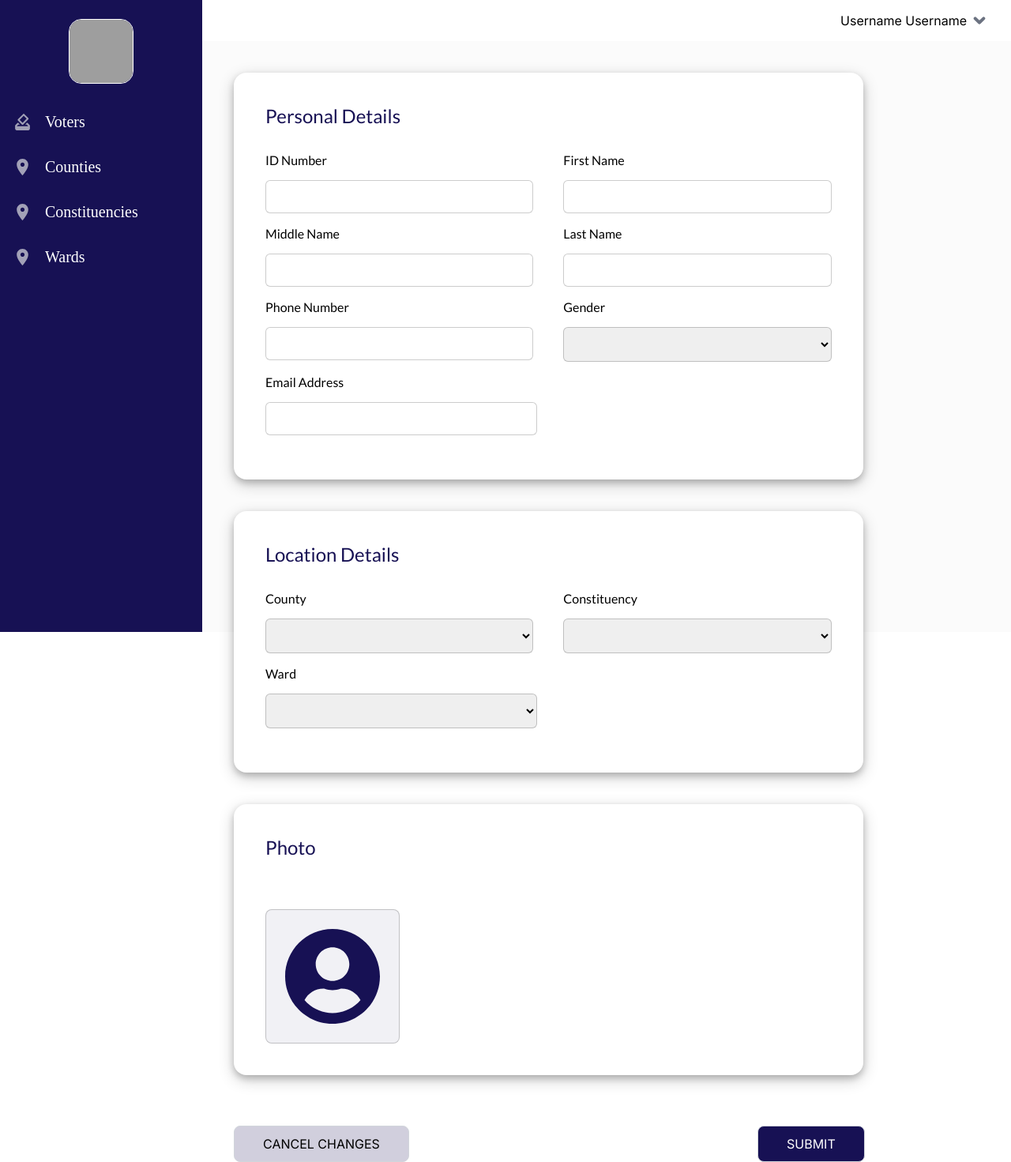
After one commit to greg-atemi/supreme-guide, a Django app: page /vote/voter_detail in a window 1280 px wide. The commit adds this page. Shown: the whole page at 79% size. Run offline with Django 4.2, Linux system fonts and the light colour scheme; grey boxes are pictures that could not be loaded.

Commit message:
Adding admin pages

```diff
--- a/templates/vote/admin/admin_base.html
+++ b/templates/vote/admin/admin_base.html
@@ -29,6 +29,9 @@
             </a>
         </div>
     </div>
+    <div id="spacer">
+
+    </div>
     <div class="parent">
         <div class="navbar">
             <div></div>
--- /dev/null
+++ b/templates/vote/admin/voter_detail.html
@@ -0,0 +1,132 @@
+{% extends 'vote/admin/admin_base.html' %}
+{% load static %}
+{% block title_block %}
+    <title>Voter Detail</title>
+{% endblock %}
+
+{% block body_block %}
+
+    <div class="form">
+        <p>Personal Details</p>
+        <form action="" method="post">
+        {% csrf_token %}
+            <div class="fieldWrapper_group">
+                <div class="fieldWrapper2">
+                    {{ form.subject.errors }}
+                    <label for="id_Engine_no">ID Number</label>
+                    <input class="input" type="text" name="License_plate_no" maxlength="254" required="" id="id_License_plate_no">
+                </div>
+
+                <div class="spacer"></div>
+
+                <div class="fieldWrapper2">
+                    {{ form.subject.errors }}
+                    <label for="id_Constituency">First Name</label>
+                    <input class="input" type="text" name="License_plate_no" maxlength="254" required="" id="id_License_plate_no">
+                </div>
+            </div>
+
+            <div class="fieldWrapper_group">
+                <div class="fieldWrapper2">
+                    {{ form.subject.errors }}
+                    <label for="id_Engine_no">Middle Name</label>
+                    <input class="input" type="text" name="License_plate_no" maxlength="254" required="" id="id_License_plate_no">
+                </div>
+
+                <div class="spacer"></div>
+
+                <div class="fieldWrapper2">
+                    {{ form.subject.errors }}
+                    <label for="id_Constituency">Last Name</label>
+                    <input class="input" type="text" name="License_plate_no" maxlength="254" required="" id="id_License_plate_no">
+                </div>
+            </div>
+
+            <div class="fieldWrapper_group">
+                <div class="fieldWrapper2">
+                    {{ form.subject.errors }}
+                    <label for="id_Engine_no">Phone Number</label>
+                    <input class="input" type="text" name="License_plate_no" maxlength="254" required="" id="id_License_plate_no">
+                </div>
+
+                <div class="spacer"></div>
+
+                <div class="fieldWrapper2">
+                    {{ form.subject.errors }}
+                    <label for="id_Constituency">Gender</label>
+                    <select class="input" name="constituency" required="" id="id_Constituency">
+                        <option value="" selected=""></option>
+                        <option value="648641">Male</option>
+                        <option value="265484">Female</option>
+                        <option value="265484">Other</option>
+                    </select>
+                </div>
+            </div>
+
+            <div class="fieldWrapper_group">
+                <div class="short">
+                    {{ form.subject.errors }}
+                    <label for="id_Engine_no">Email Address</label>
+                    <input type="text" name="License_plate_no" maxlength="254" required="" id="id_License_plate_no">
+                </div>
+            </div>
+    </div>
+
+    <div class="form">
+        <p>Location Details</p>
+            <div class="fieldWrapper_group">
+                <div class="fieldWrapper2">
+                    {{ form.subject.errors }}
+                    <label for="id_Constituency">County</label>
+                    <select class="input" name="constituency" required="" id="id_Constituency">
+                        <option value="" selected=""></option>
+                        <option value="648641">Male</option>
+                        <option value="265484">Female</option>
+                        <option value="265484">Other</option>
+                    </select>
+                </div>
+
+                <div class="spacer"></div>
+
+                <div class="fieldWrapper2">
+                    {{ form.subject.errors }}
+                    <label for="id_Constituency">Constituency</label>
+                    <select class="input" name="constituency" required="" id="id_Constituency">
+                        <option value="" selected=""></option>
+                        <option value="648641">Male</option>
+                        <option value="265484">Female</option>
+                        <option value="265484">Other</option>
+                    </select>
+                </div>
+            </div>
+
+            <div class="fieldWrapper_group">
+                <div class="short">
+                    {{ form.subject.errors }}
+                    <label for="id_Constituency">Ward</label>
+                    <select class="input" name="constituency" required="" id="id_Constituency">
+                        <option value="" selected=""></option>
+                        <option value="648641">Male</option>
+                        <option value="265484">Female</option>
+                        <option value="265484">Other</option>
+                    </select>
+                </div>
+            </div>
+    </div>
+
+    <div class="form">
+        <p>Photo</p>
+            <div class="fieldWrapper">
+                {{ form.subject.errors }}
+                <img id="output" src="{% static 'images/user.svg' %}" alt="default"/>
+            </div>
+
+    </div>
+
+    <div class="button-group">
+        <input class="submit" type="reset" value="CANCEL CHANGES">
+        <input id="submit2" type="submit" value="SUBMIT"/>
+    </div>
+</form>
+
+{% endblock %}
--- a/templates/vote/admin/voter_list.html
+++ b/templates/vote/admin/voter_list.html
@@ -15,7 +15,7 @@
         <img id="dropdown" src="{% static 'images/dropdown.svg' %}" alt="search">
     </div>
 
-    <table class="table">
+    <table class="table-long">
         <thead>
             <tr class="table-row">
                 <th class="head-item">ID NUMBER</th>
--- a/vote/static/styles/admin_style.css
+++ b/vote/static/styles/admin_style.css
@@ -7,10 +7,15 @@ html,body{
     height:100%;
 }
 
+#spacer{
+    width: 20%;
+}
+
 .sidebar{
     width: 20%;
     height: 100%;
     background-color: #171154;
+    position: fixed;
 }
 
 .sidebar .logo{
@@ -94,7 +99,7 @@ body{
     margin-left: 40px;
     margin-top: 24px;
     margin-bottom: 40px;
-    border: 1px solid #4B5563;
+    border: 1px solid #b3b3b3;
     border-radius: 8px;
     background-color: #FFFFFF;
     padding-top: 4px;
@@ -124,6 +129,17 @@ body{
 }
 
 .table{
+    table-layout: auto;
+    border: solid 1px #E5E7EB;
+    border-radius: 8px;
+    border-collapse: collapse;
+    margin-left: 40px;
+    margin-bottom: 40px;
+    width: 60%;
+    background-color: #FFFFFF;
+}
+
+.table-long{
     table-layout: auto;
     border: solid 1px #E5E7EB;
     border-radius: 8px;
@@ -182,3 +198,171 @@ body{
     color: #111827;
     justify-items: center;
 }
+
+.form{
+    margin: 40px;
+    padding: 40px;
+    background-color: #FFFFFF;
+    border-radius: 16px;
+    width: 70%;
+    box-shadow: 0 4px 8px 0 rgba(0, 0, 0, 0.2), 0 6px 20px 0 rgba(0, 0, 0, 0.2);
+}
+
+.form p{
+    font-family: Lato, sans-serif;
+    width: 100%;
+    color: #171154;
+    font-size: 24px;
+    margin-bottom: 32px;
+}
+
+.fieldWrapper_group{
+    display: flex;
+    justify-content: space-between;
+}
+
+.fieldWrapper2{
+    display: flex;
+    width: 60%;
+    flex-direction: column;
+    margin-bottom: 16px;
+}
+
+.short{
+    display: flex;
+    width: 48%;
+    flex-direction: column;
+    margin-bottom: 16px;
+    font-family: Lato, sans-serif;
+    border-radius: 6px;
+}
+
+.short input{
+    font-family: Lato, sans-serif;
+    border-radius: 6px;
+    border: 1px solid rgba(0, 0, 0, 0.2);
+    padding-top: 12px;
+    padding-bottom: 12px;
+    padding-left: 12px;
+    padding-right: 12px;
+}
+
+.short select{
+    font-family: Lato, sans-serif;
+    border-radius: 6px;
+    border: 1px solid rgba(0, 0, 0, 0.2);
+    padding-top: 12px;
+    padding-bottom: 12px;
+    padding-left: 12px;
+    padding-right: 12px;
+}
+
+.short label{
+    font-family: Lato, sans-serif;
+    width: 40%;
+    margin-bottom: 16px;
+}
+
+.fieldWrapper2 p{
+    font-family: Lato, sans-serif;
+    width: 60%;
+    color: #171154;
+    font-size: 24px;
+    margin-bottom: 40px;
+}
+
+.fieldWrapper2 label{
+    font-family: Lato, sans-serif;
+    width: 40%;
+    margin-bottom: 16px;
+}
+
+.fieldWrapper2 .input{
+    font-family: Lato, sans-serif;
+    border-radius: 6px;
+    border: 1px solid rgba(0, 0, 0, 0.2);
+    padding-top: 12px;
+    padding-bottom: 12px;
+    padding-left: 12px;
+    padding-right: 12px;
+}
+
+.fieldWrapper2 #output{
+    width: 200px;
+    height: 200px;
+    border-radius: 8px;
+    border: 1px solid rgba(0, 0, 0, 0.2);
+    padding: 40px;
+    margin-top: 64px;
+    margin-bottom: 64px;
+    background-color: #F1F1F5;
+}
+
+.fieldWrapper2 select{
+    font-family: Lato, sans-serif;
+    width: 100%;
+    border-radius: 6px;
+    border: 1px solid rgba(0, 0, 0, 0.2);
+    padding-top: 12px;
+    padding-bottom: 12px;
+    padding-left: 12px;
+    padding-right: 12px;
+}
+
+.spacer{
+    width: 48px;
+}
+
+.fieldWrapper{
+    display: flex;
+    flex-direction: column;
+}
+
+.fieldWrapper #output{
+    width: 120px;
+    height: 120px;
+    border-radius: 8px;
+    border: 1px solid rgba(0, 0, 0, 0.2);
+    padding: 24px;
+    margin-top: 32px;
+    background-color: #F1F1F5;
+}
+
+.button-group{
+    display: flex;
+    justify-content:space-between;
+    padding-top: 24px;
+    width: 78%;
+    margin: 40px;
+}
+
+.submit{
+    font-size: 16px;
+    padding: 12px 36px;
+    width: auto;
+    height: auto;
+    color: #000000;
+    background-color: #D1CFDD;
+    border: 1px solid #D1D5DB;
+    outline: none;
+    cursor: pointer;
+    border-radius: 8px;
+    text-align: center;
+    text-decoration: none;
+    font-family: Inter, sans-serif;
+}
+
+.submit2, #submit2{
+    font-size: 16px;
+    width: auto;
+    padding: 12px 36px;
+    color: #FFFFFF;
+    background-color: #171154;
+    border: 1px solid #D1D5DB;
+    outline: none;
+    cursor: pointer;
+    border-radius: 8px;
+    text-align: center;
+    text-decoration: none;
+    font-family: Inter, sans-serif;
+}
--- a/vote/static/styles/style.css
+++ b/vote/static/styles/style.css
@@ -254,7 +254,6 @@ html,body{
 .fieldWrapper_group{
     display: flex;
     justify-content: space-between;
-
 }
 
 .fieldWrapper_group p{
--- a/vote/urls.py
+++ b/vote/urls.py
@@ -11,4 +11,11 @@ urlpatterns = [
     path('success', views.success, name='success'),
     path('confirm', views.confirm, name='confirm'),
     path('voter_list', views.voter_list, name='voter_list'),
+    path('voter_detail', views.voter_detail, name='voter_detail'),
+    path('county_list', views.county_list, name='county_list'),
+    path('county_detail', views.county_detail, name='county_detail'),
+    path('ward_list', views.ward_list, name='ward_list'),
+    path('ward_detail', views.ward_detail, name='ward_detail'),
+    path('constituency_list', views.constituency_list, name='constituency_list'),
+    path('constituency_detail', views.constituency_detail, name='constituency_detail'),
 ]
--- a/vote/views.py
+++ b/vote/views.py
@@ -28,3 +28,31 @@
 
 def voter_list(request):
     return render(request, 'vote/admin/voter_list.html')
+
+
+def county_list(request):
+    return render(request, 'vote/admin/county_list.html')
+
+
+def constituency_list(request):
+    return render(request, 'vote/admin/constituency_list.html')
+
+
+def ward_list(request):
+    return render(request, 'vote/admin/ward_list.html')
+
+
+def voter_detail(request):
+    return render(request, 'vote/admin/voter_detail.html')
+
+
+def county_detail(request):
+    return render(request, 'vote/admin/county_detail.html')
+
+
+def constituency_detail(request):
+    return render(request, 'vote/admin/constituency_detail.html')
+
+
+def ward_detail(request):
+    return render(request, 'vote/admin/ward_detail.html')
```
Also changed, not shown: templates/vote/admin/constituency_detail.html (added, +54 -0 lines), templates/vote/admin/constituency_list.html (added, +61 -0 lines), templates/vote/admin/county_detail.html (added, +38 -0 lines), templates/vote/admin/county_list.html (added, +55 -0 lines), templates/vote/admin/ward_detail.html (added, +52 -0 lines), templates/vote/admin/ward_list.html (added, +67 -0 lines).
